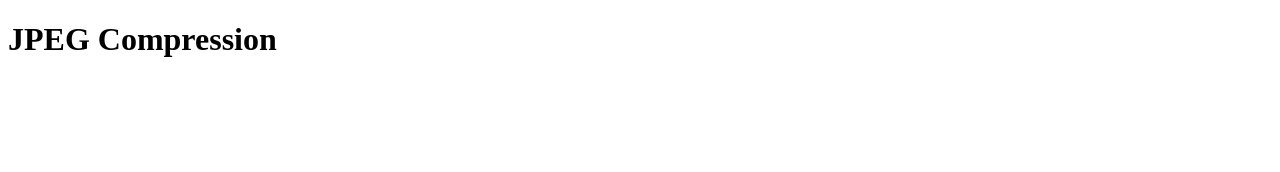
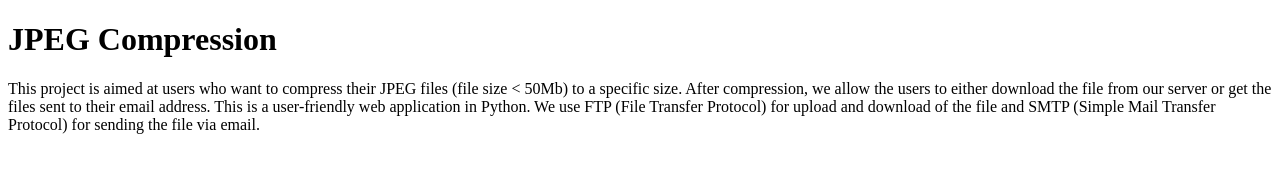
Before and after one commit to AdiSuresh/online-jpeg-compressor, a plain HTML site: page index.html in a window 1280 px wide. Drawn offline with Linux system fonts and the light colour scheme.

Commit message:
Update index.html

```diff
--- a/index.html
+++ b/index.html
@@ -6,5 +6,9 @@
 
     <body>
         <h1>JPEG Compression</h1>
+        <p>
+            This project is aimed at users who want to compress their JPEG files (file size &lt; 50Mb) to a specific size. After compression, we allow the users to either download the file from our server or get the files sent to their email address. This is a user-friendly web application in Python.
+We use FTP (File Transfer Protocol) for upload and download of the file and SMTP (Simple Mail Transfer Protocol) for sending the file via email.
+        </p>
     </body>
 </html>
```
